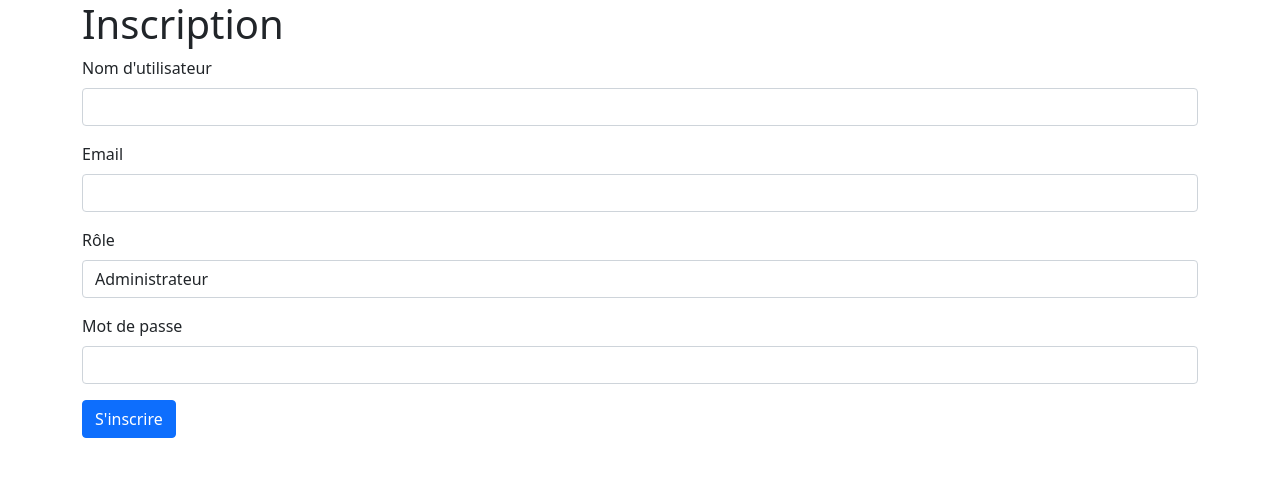
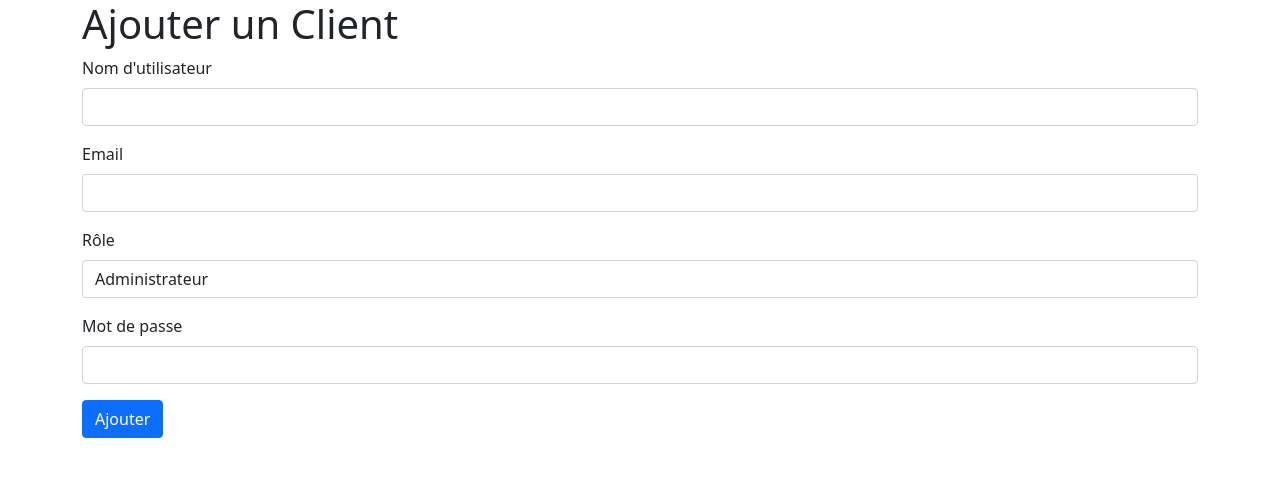
Before and after one commit to BAMILONAISE/-gestionnaire-administrateur, a PHP site: page /register.php in a window 1280 px wide. Shown: the top 477 px of the page. Run offline with PHP 8.4, Linux system fonts and the light colour scheme.

Commit message:
update et rolESe

```diff
--- a/views/auth/register.php
+++ b/views/auth/register.php
@@ -9,7 +9,7 @@
 </head>
 <body>
     <div class="container">
-        <h1>Inscription</h1>
+        <h1>Ajouter un Client</h1>
         <form method="POST" action = "index.php?register">
             <div class="mb-3">
                 <label for="username" class="form-label">Nom d'utilisateur</label>
@@ -31,7 +31,7 @@
                 <input type="password" class="form-control" id="password" name="password" required>
             </div>
 
-            <button type="submit" class="btn btn-primary">S'inscrire</button>
+            <button type="submit" class="btn btn-primary">Ajouter</button>
         </form>
     </div>
 </body>
```
Also changed, not shown: config/README.md (added).
